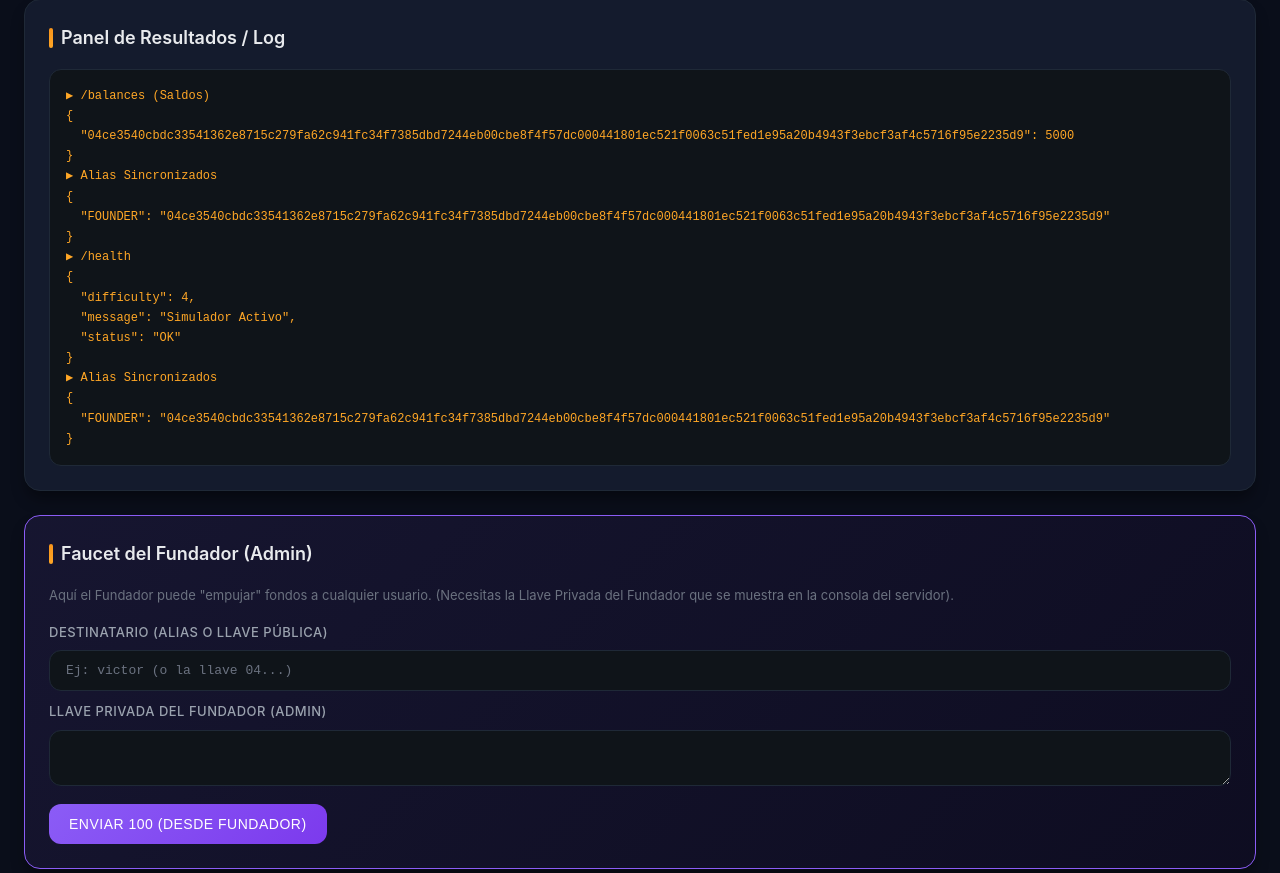
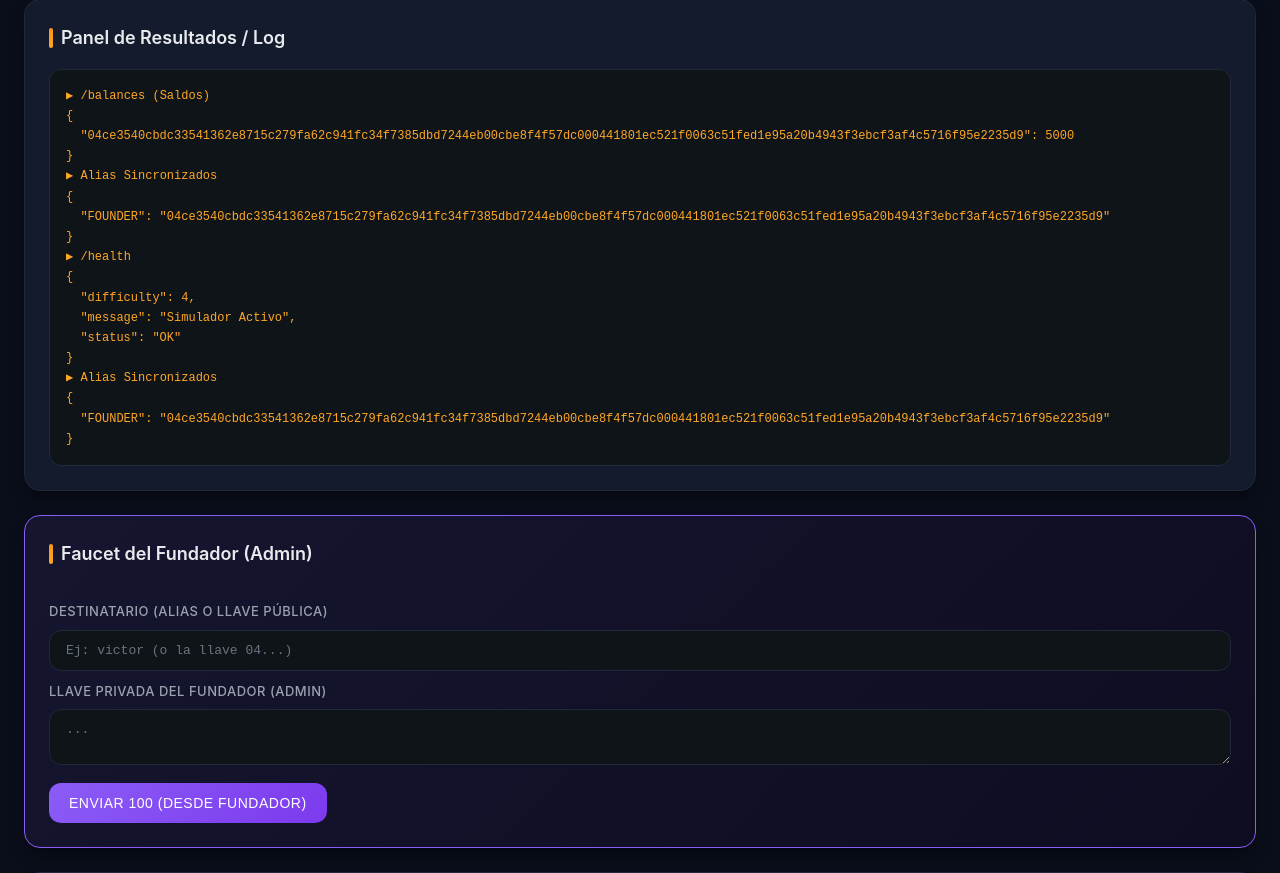
Before and after one commit to VictorRiveraT/Simulaci-n-Blockchain_grupo-2, a Flask app: page / in a window 1280 px wide. Shown: the part 1600-2473 px from the top of the page. Run offline with Flask 3, Linux system fonts and the light colour scheme; some libraries are stand-ins or nearby versions.

Commit message:
Update index.html

```diff
--- a/templates/index.html
+++ b/templates/index.html
@@ -12,7 +12,6 @@
     const EC = elliptic.ec;
     const ec = new EC('secp256k1');
 
-    // --- INICIO CÓDIGO WEBSOCKETS ---
     const socket = io();
 
     socket.on('connect', () => {
@@ -20,29 +19,24 @@
         setBadge(true, '(EN VIVO)');
     });
 
-    // Cuando llega una nueva transacción, actualizamos la tabla mempool
     socket.on('actualizacion_mempool', (data) => {
         console.log("Evento: " + data.msg);
         document.getElementById('btnShowMempool').click();
     });
 
-    // Cuando se mina un bloque, actualizamos TODO
     socket.on('bloque_minado', (data) => {
-        console.log(`⛏️ BLOQUE #${data.index} MINADO!`);
-        // Simulamos clics para refrescar la pantalla
+        console.log(`BLOQUE #${data.index} MINADO!`);
         document.getElementById('btnBalances').click();
         document.getElementById('btnLeaders').click();
         document.getElementById('btnChain').click();
         document.getElementById('btnShowMempool').click();
 
-        // Efecto visual en el badge
         const b = document.getElementById('statusBadge');
         b.textContent = `¡NUEVO BLOQUE #${data.index}!`;
         b.style.backgroundColor = '#10b981';
         b.style.color = 'black';
         setTimeout(() => setBadge(true, '(EN VIVO)'), 3000);
     });
-    // --- FIN CÓDIGO WEBSOCKETS ---
 
     let aliasCache = {};
     let reverseAliasCache = {};
@@ -83,27 +77,20 @@
     const pubToAddress = (publicKeyHex) => {
         if (!publicKeyHex) return "";
 
-        // Casos especiales del sistema
         if (publicKeyHex === 'SYSTEM') return '⚙️ SYSTEM';
 
-        // 1. Buscar si tiene Alias
         const alias = reverseAliasCache[publicKeyHex];
 
-        // 2. Recortar la llave (Primeros 8..Últimos 6)
         const shortKey = publicKeyHex.substring(0, 10) + '...' + publicKeyHex.substring(publicKeyHex.length - 6);
 
-        // 3. LÓGICA VISUAL:
         if (alias) {
-            // Si es el Founder
             if (alias.includes("FOUNDER")) {
                 return `<span style="color:#fcd34d; font-weight:bold;">${alias}</span> <code style="opacity:0.7; font-size:0.9em">(${shortKey})</code>`;
             }
 
-            // Usuario normal: Muestra "Alias (Llave...)"
             return `<span style="color:#4ade80; font-weight:bold;">${alias}</span> <code style="opacity:0.7; font-size:0.9em">(${shortKey})</code>`;
         }
 
-        // Si no tiene alias, solo muestra la llave
         return `<code style="opacity:0.8">${shortKey}</code>`;
     };
 
@@ -693,8 +680,6 @@
     <section class="card col-span-3 faucet-card">
         <h2>Faucet del Fundador (Admin)</h2>
         <div class="muted">
-          Aquí el Fundador puede "empujar" fondos a cualquier usuario.
-          (Necesitas la Llave Privada del Fundador que se muestra en la consola del servidor).
         </div>
         <div style="height:16px"></div>
 
@@ -702,9 +687,8 @@
         <input id="faucet_recipient" placeholder="Ej: victor (o la llave 04...)" />
         <div style="height:10px"></div>
 
-        <!-- Llave Privada del Fundador -->
         <label>Llave Privada del Fundador (Admin)</label>
-        <textarea id="faucet_private_key" rows="2" placeholder=" " autocomplete="off"></textarea>
+        <textarea id="faucet_private_key" rows="2" placeholder="..." autocomplete="off"></textarea>
         <div style="height:10px"></div>
 
         <button class="btn" id="btn_faucet_send">
```
